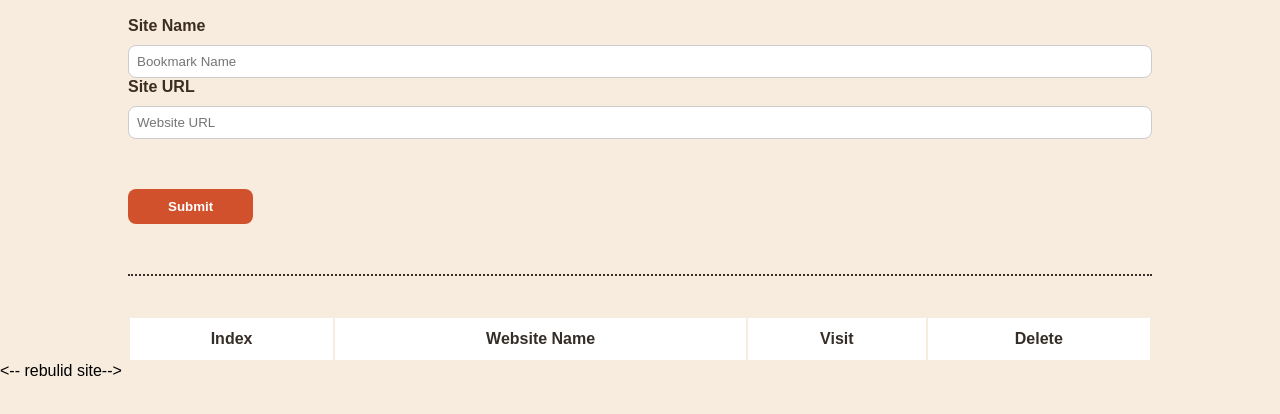
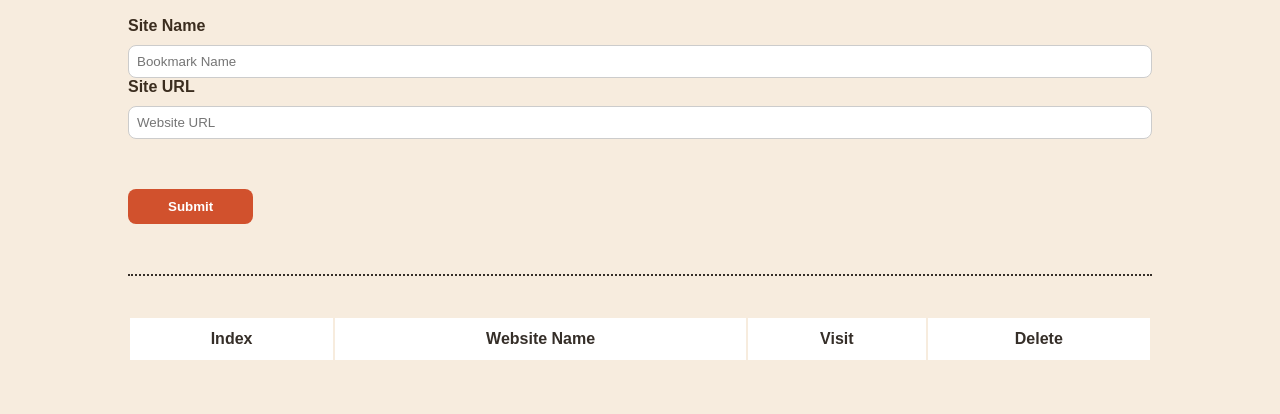
Before and after one commit to mostafa150mahmoud/js-3, a plain HTML site: page index.html in a window 1280 px wide. Shown: the part 104-518 px from the top of the page. Drawn offline with Linux system fonts and the light colour scheme.

Commit message:
Update index.html

```diff
--- a/index.html
+++ b/index.html
@@ -43,4 +43,3 @@
 <script src="main.js"></script>
 </body>
 </html>
-<-- rebulid site-->
```
